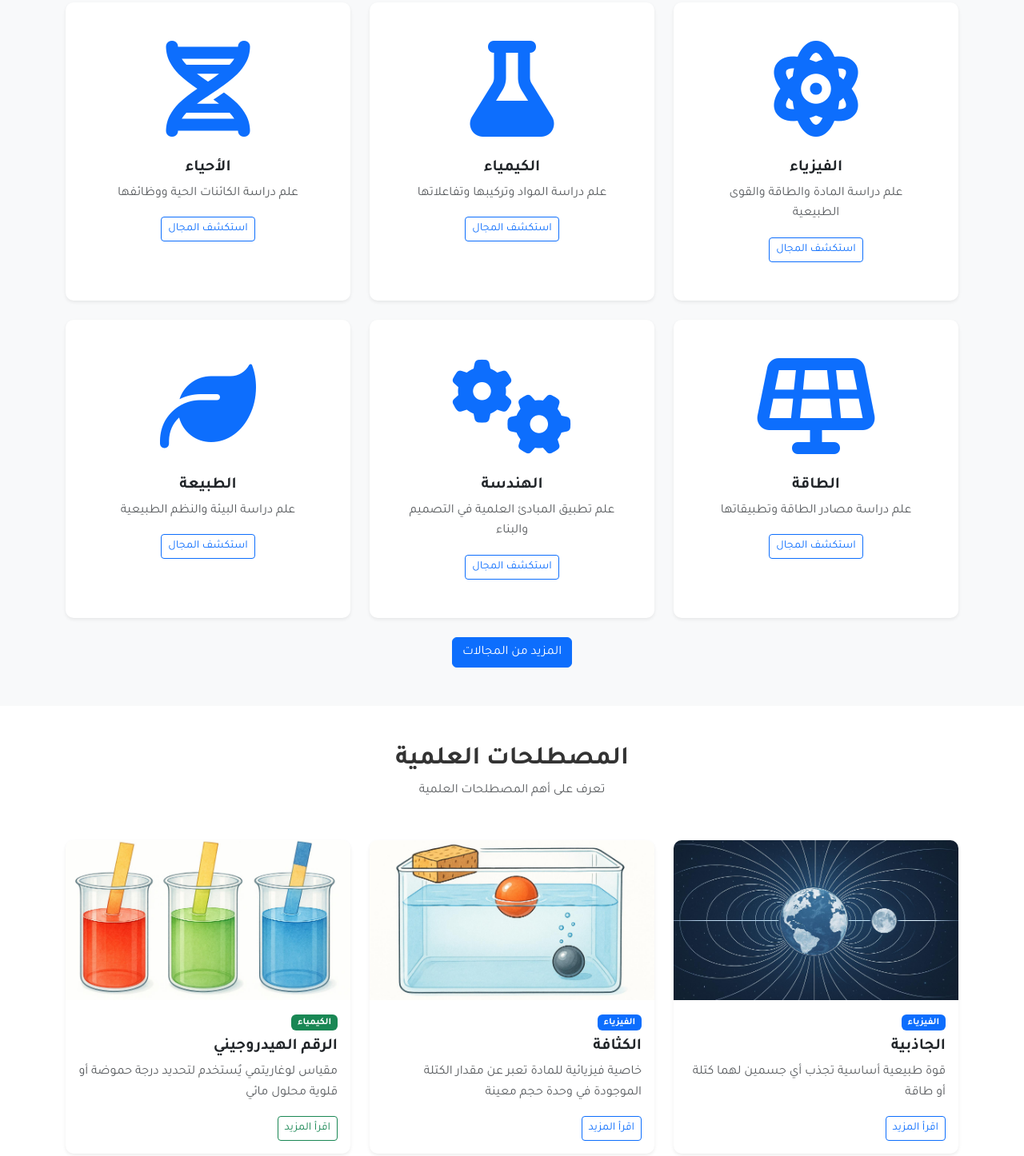
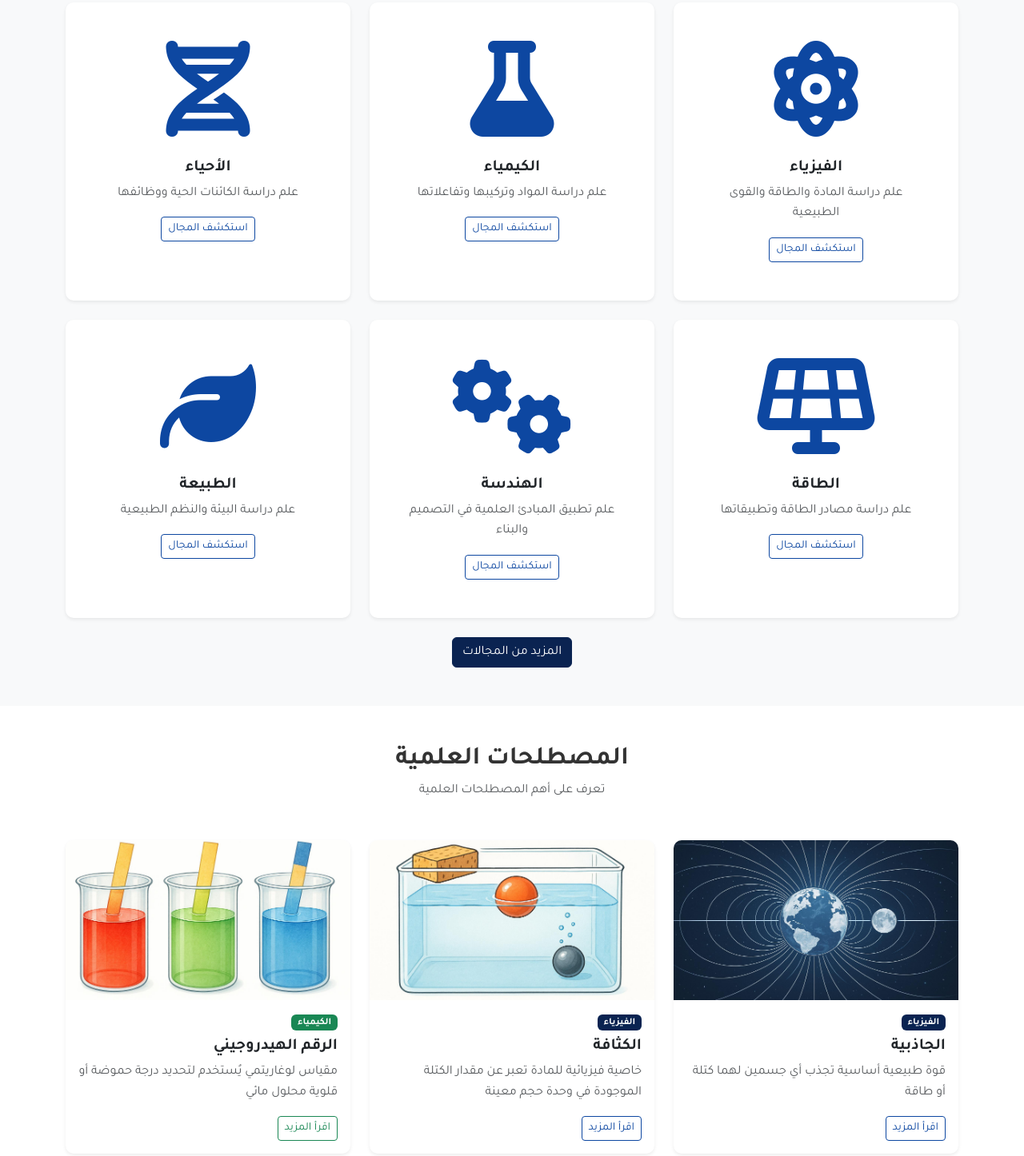
Before and after one commit to alhuwaidias-arch/Infirad-Diwan, a plain HTML site: page index.html in a window 1280 px wide. Shown: the part 881-2327 px from the top of the page at 80% size. Drawn offline with nearby package versions, Linux system fonts and the light colour scheme.

Commit message:
إصلاح: تجاوز ألوان Bootstrap لاستخدام الأزرق البحري الداكن في جميع الصفحات

```diff
--- a/styles.css
+++ b/styles.css
@@ -11,6 +11,10 @@
     --border-color: #e0e0e0;
     --shadow-color: rgba(0, 0, 0, 0.1);
     --transition: all 0.3s ease;
+
+    /* Override Bootstrap primary color */
+    --bs-primary: #0a2351;
+    --bs-primary-rgb: 10, 35, 81;
 }
 
 * {
@@ -1077,3 +1081,33 @@ html {
     background-color: #ffebee;
     color: #c62828;
 }
+
+
+/* Override Bootstrap primary color classes */
+.bg-primary {
+    background-color: #0a2351 !important;
+}
+
+.text-primary {
+    color: #0d47a1 !important;
+}
+
+.btn-primary {
+    background-color: #0a2351 !important;
+    border-color: #0a2351 !important;
+}
+
+.btn-primary:hover {
+    background-color: #0d47a1 !important;
+    border-color: #0d47a1 !important;
+}
+
+.btn-outline-primary {
+    color: #0d47a1 !important;
+    border-color: #0d47a1 !important;
+}
+
+.btn-outline-primary:hover {
+    background-color: #0d47a1 !important;
+    border-color: #0d47a1 !important;
+}
```
